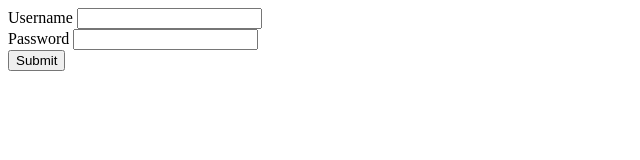
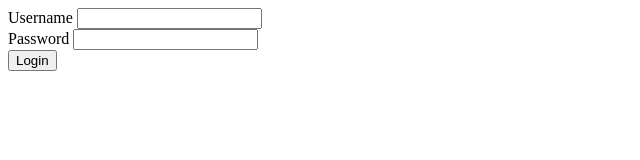
Before and after one commit to Marija1984/Platform, a plain HTML site: page templates/index.html in a window 1280 px wide. Shown: the full height of the page, 0-640 px from the left. Drawn offline with Linux system fonts and the light colour scheme.

Commit message:
login value instead of submit

```diff
--- a/templates/index.html
+++ b/templates/index.html
@@ -3,5 +3,5 @@
     <br>
     Password <input type="password" name="password" />
     <br>
-    <input type ="submit">
+    <input type ="submit" value="Login">
 </form>
```
